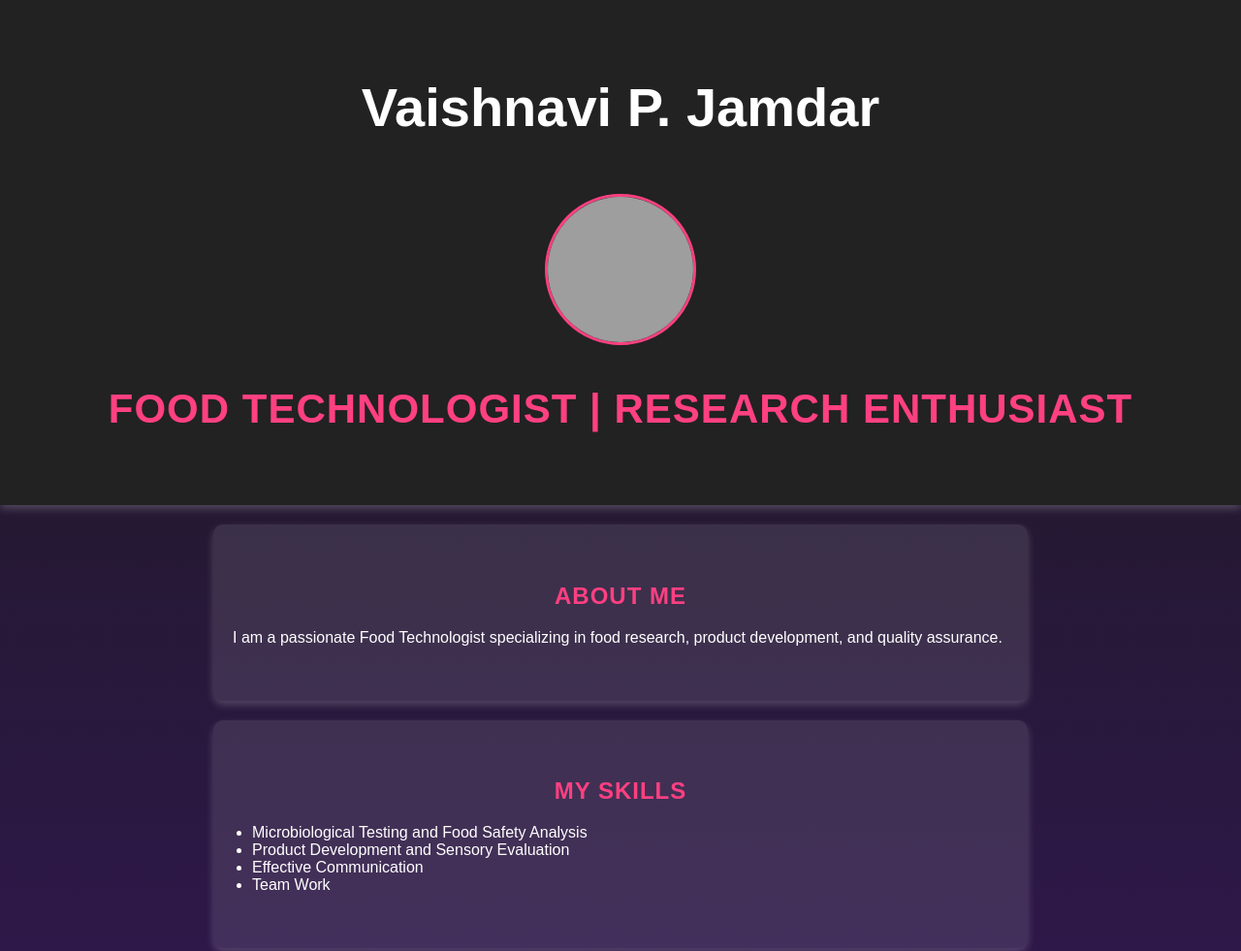
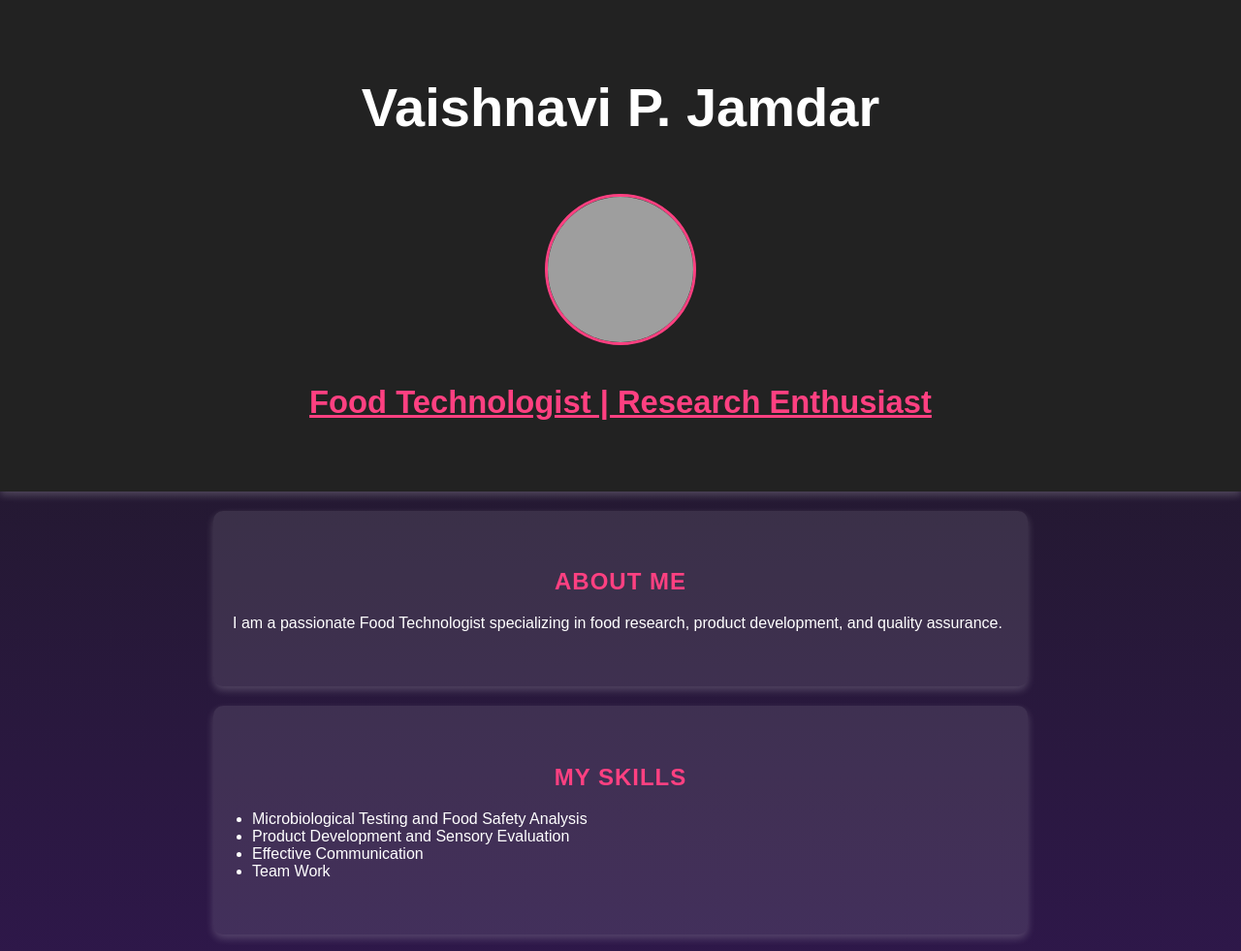
Before and after one commit to VAISHNAVI042/MY_PORTFOLIO, a plain HTML site: page index.html in a window 1280 px wide. Shown: the top 981 px of the page at 97% size. Drawn offline with Linux system fonts and the light colour scheme; grey boxes are pictures that could not be loaded.

Commit message:
Update index.html

```diff
--- a/index.html
+++ b/index.html
@@ -12,7 +12,7 @@
        <img src="https://lh3.googleusercontent.com/d/1qrgdugMhLpDWXu3IonYcWJacdv57rdmq=w500-h500"
 
              alt="Vaishnavi Jamdar" class="profile-pic">
-        <h2>Food Technologist | Research Enthusiast</h2>
+        <h3>Food Technologist | Research Enthusiast</h3>
     </header>
 
     <section id="About">
```
